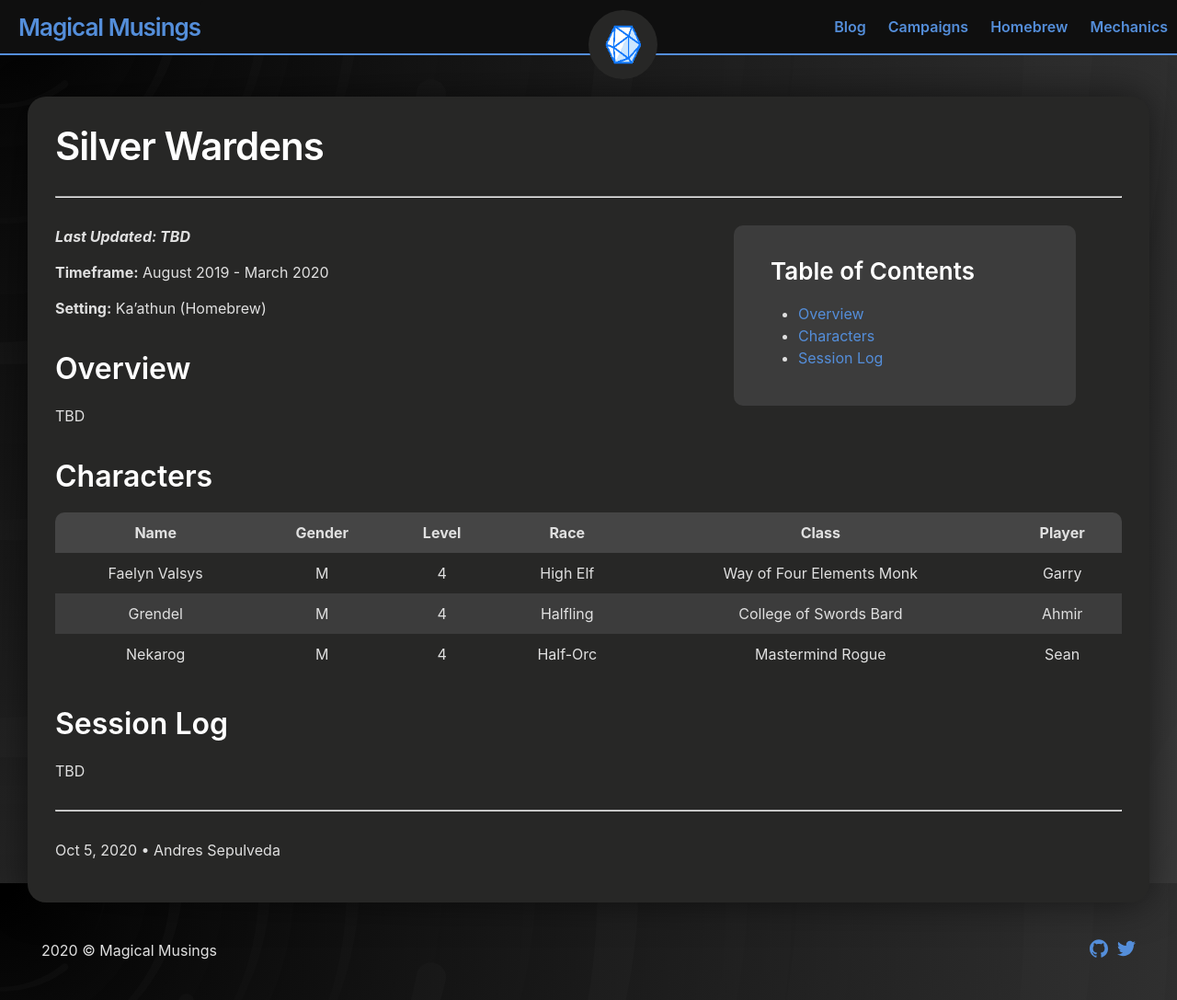
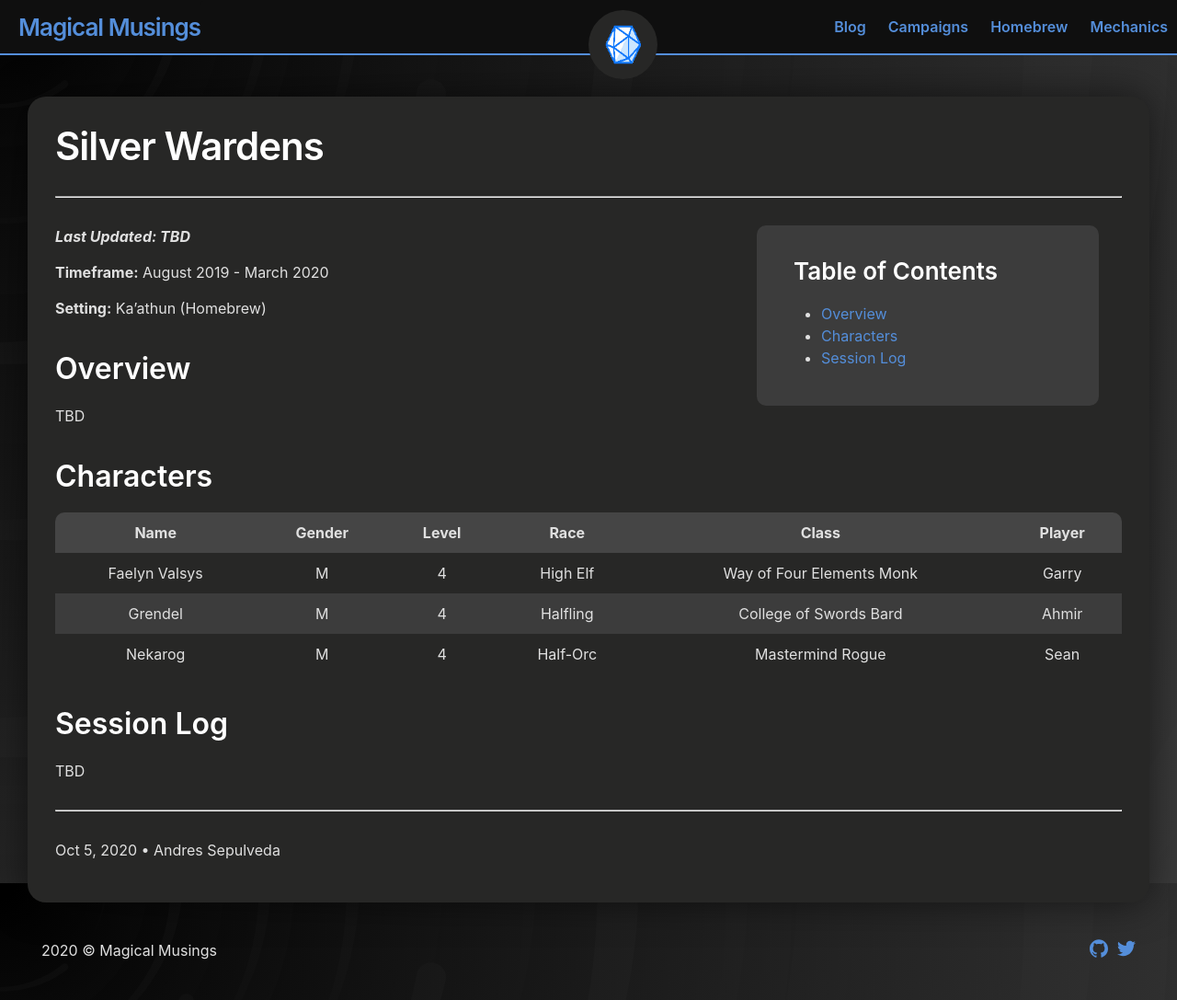
Before and after one commit to andersthemagi/magicalmusings.github.io, a Jekyll site: the page built from _posts/campaigns/2020-10-05-campaign-silver-wardens.md, in a window 1280 px wide and 1087 px high. Shown: the whole window at 92% size. Built offline with Jekyll 4.4.1, drawn with Linux system fonts in a browser that asks for light colours.

Commit message:
Update _base.scss

```diff
--- a/_sass/_base.scss
+++ b/_sass/_base.scss
@@ -175,7 +175,7 @@ blockquote {
   float: right;
   margin-bottom: 45px;
   margin-left: 50px;
-  margin-right: 50px;
+  margin-right: 25px;
   padding-bottom: 25px;
   padding-left: 40px;
   padding-right: 110px;
```
